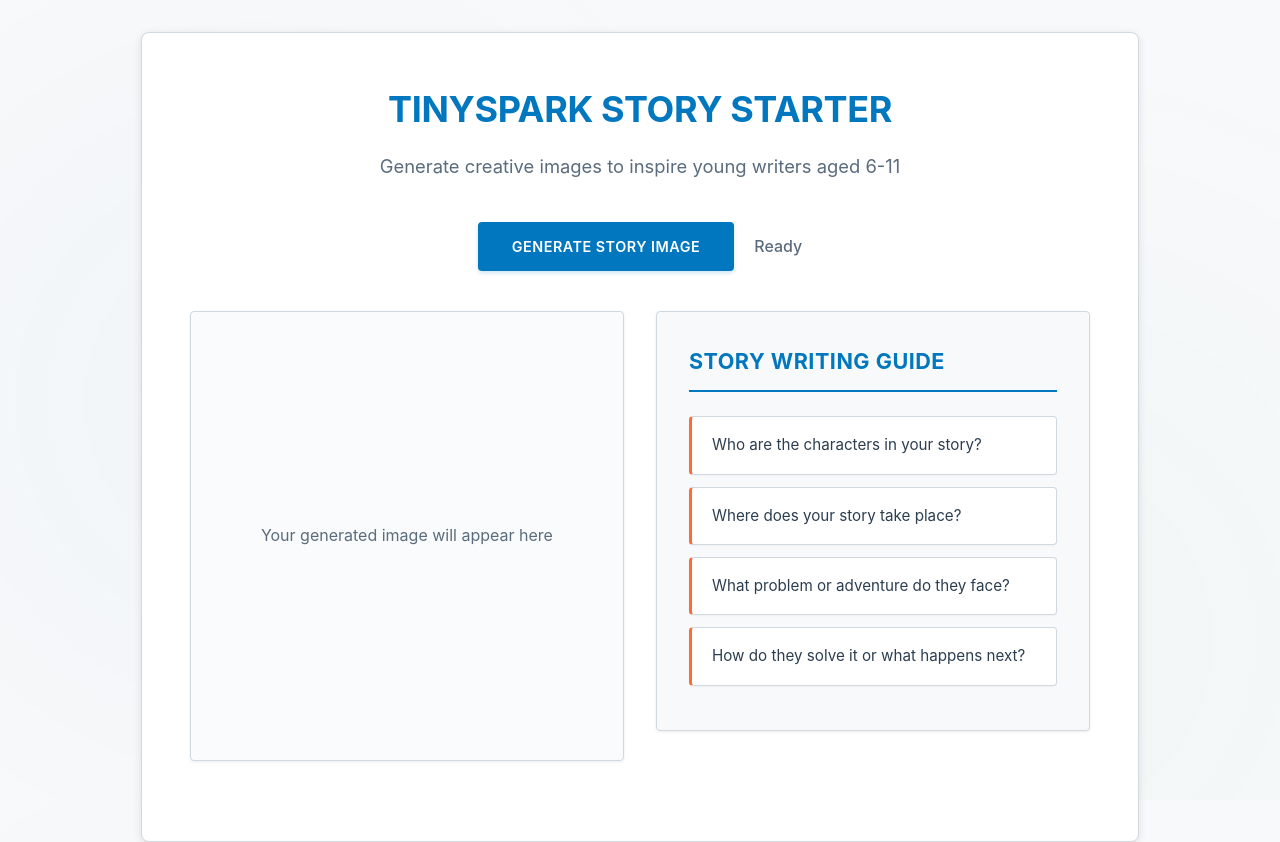
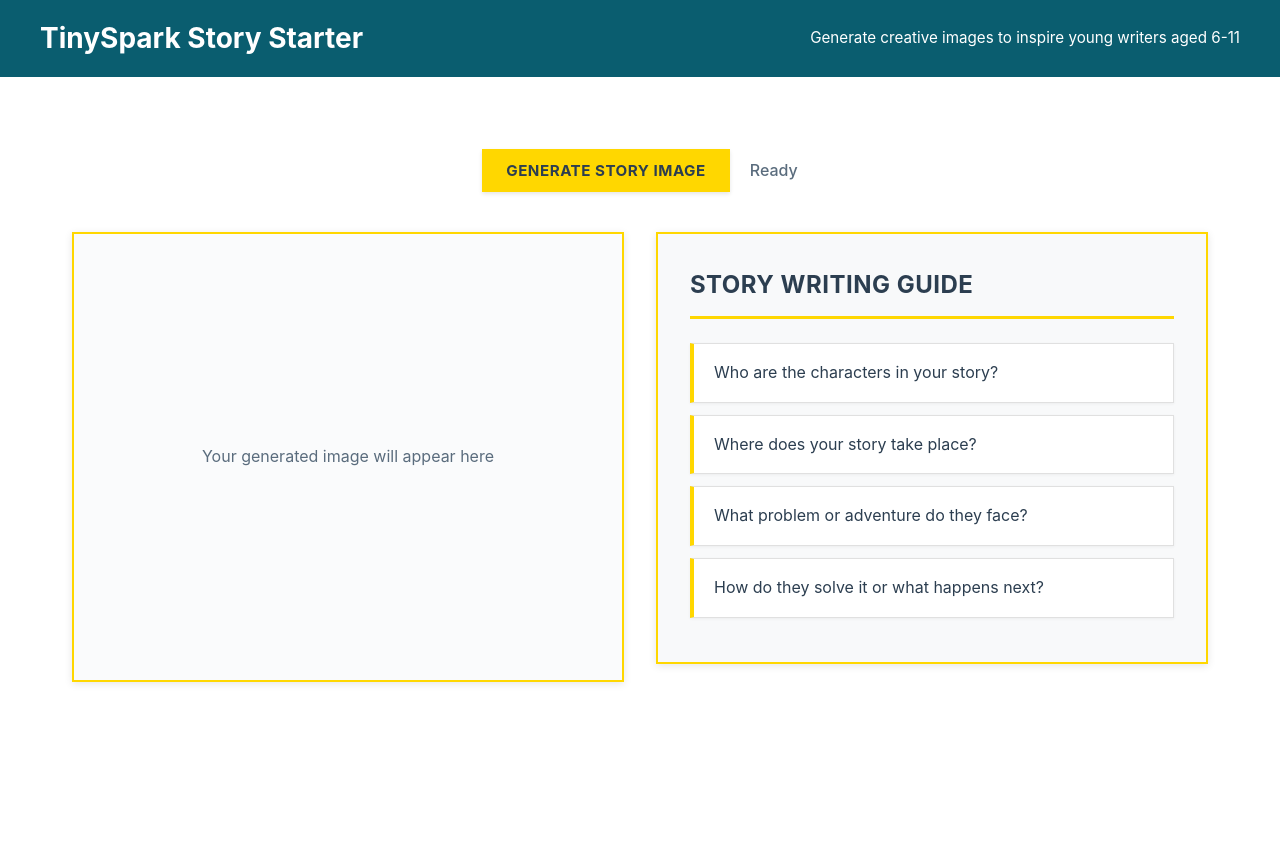
Before and after one commit to amraj2/tinyspark, a Flask app: page / in a window 1280 px wide. After the commit the page ends 684 px from the top, so only its background shows below. Run offline with Flask 3, Linux system fonts and the light colour scheme; data that the repository does not hold is empty.

Commit message:
img selection and theming refined.

```diff
--- a/app/routes.py
+++ b/app/routes.py
@@ -2,7 +2,7 @@ from flask import Blueprint, jsonify, render_template, request
 from .services.prompts import get_unused_prompt
 from .services.image_service import (
     generate_image_url,
-    get_random_existing_image,
+    get_all_existing_images,
     GENERATED_IMAGES_DIR,
 )
 
@@ -18,6 +18,17 @@ def index():
 @bp.get("/healthz")
 def healthz():
     return jsonify({"status": "ok"})
+
+
+@bp.get("/api/existing-images")
+def api_existing_images():
+    """Get list of all existing images."""
+    all_images = get_all_existing_images()
+    return jsonify({
+        "images": [
+            {"url": url, "prompt": prompt} for url, prompt in all_images
+        ]
+    })
 
 
 @bp.post("/api/random-image")
@@ -36,11 +47,24 @@ def api_random_image():
         image_url = generate_image_url(prompt)
         return jsonify({"prompt": prompt, "image_url": image_url})
     else:
-        # Get a random existing image from the generated folder
-        result = get_random_existing_image()
-        if result:
-            image_url, prompt = result
-            return jsonify({"prompt": prompt, "image_url": image_url})
+        # Get a specific image by index if provided
+        image_index = (
+            request.json.get("image_index", None)
+            if request.is_json
+            else None
+        )
+
+        all_images = get_all_existing_images()
+
+        if all_images:
+            if image_index is not None and 0 <= image_index < len(all_images):
+                # Return specific image by index
+                image_url, prompt = all_images[image_index]
+                return jsonify({"prompt": prompt, "image_url": image_url})
+            else:
+                # Return first image if no index specified
+                image_url, prompt = all_images[0]
+                return jsonify({"prompt": prompt, "image_url": image_url})
         else:
             # No existing images, generate a new one
             prompt = get_unused_prompt(GENERATED_IMAGES_DIR)
--- a/app/static/style.css
+++ b/app/static/style.css
@@ -1,16 +1,20 @@
 :root {
-  --primary: #0077be;
-  --primary-light: #0096d6;
-  --primary-dark: #005a8b;
-  --accent: #ff6b35;
-  --accent-light: #ff8c5a;
+  --ngk-teal: #0a5d6f;
+  --ngk-green: #7fc242;
+  --ngk-yellow: #ffd700;
+  --ngk-yellow-dark: #ffc107;
+  --primary: #0a5d6f;
+  --primary-light: #0d7a91;
+  --primary-dark: #084a58;
+  --accent: #ffd700;
+  --accent-dark: #ffc107;
+  --nav-green: #7fc242;
+  --nav-green-dark: #6ba835;
   --success: #00a86b;
-  --earth: #8b7355;
-  --bg-color: #f8f9fa;
-  --bg-gradient: linear-gradient(135deg, #e8f4f8 0%, #f0f7f0 100%);
+  --bg-color: #ffffff;
   --text-primary: #2c3e50;
   --text-secondary: #5a6c7d;
-  --border-color: #d1d9e0;
+  --border-color: #e0e0e0;
 }
 
 * {
@@ -26,34 +30,72 @@ html, body {
 body {
   font-family: -apple-system, BlinkMacSystemFont, 'Segoe UI', 'Roboto', 'Oxygen', 'Ubuntu', 'Cantarell', 'Fira Sans', 'Droid Sans', 'Helvetica Neue', sans-serif;
   background: var(--bg-color);
-  background-image:
-    radial-gradient(circle at 20% 50%, rgba(0, 119, 190, 0.03) 0%, transparent 50%),
-    radial-gradient(circle at 80% 80%, rgba(0, 168, 107, 0.03) 0%, transparent 50%);
-  background-attachment: fixed;
   color: var(--text-primary);
-  padding: 2rem 1rem;
+  padding: 0;
+  margin: 0;
   min-height: 100vh;
   line-height: 1.6;
 }
 
 .container {
-  max-width: 80%;
+  max-width: 100%;
   margin: 0 auto;
-  padding: 3rem;
-  border-radius: 8px;
+  padding: 0;
   background: white;
-  box-shadow: 0 2px 8px rgba(0,0,0,0.1);
-  border: 1px solid var(--border-color);
+}
+
+.header-section {
+  background: var(--ngk-teal);
+  padding: 1rem 2rem;
+  color: white;
+}
+
+.header-content {
+  max-width: 1200px;
+  margin: 0 auto;
+  display: flex;
+  justify-content: space-between;
+  align-items: center;
+  gap: 2rem;
+}
+
+.header-subtitle {
+  color: white;
+  font-size: 0.95rem;
+  margin: 0;
+  font-weight: 400;
+  text-align: right;
+  line-height: 1.5;
+  flex-shrink: 0;
+}
+
+@media (max-width: 768px) {
+  .header-content {
+    flex-direction: column;
+    align-items: flex-start;
+    gap: 0.75rem;
+  }
+
+  .header-subtitle {
+    text-align: left;
+    font-size: 0.85rem;
+  }
+}
+
+.main-content {
+  max-width: 1200px;
+  margin: 0 auto;
+  padding: 2rem;
 }
 
 h1 {
-  font-size: 2.25rem;
-  margin: 0 0 0.75rem 0;
-  color: var(--primary);
-  text-align: center;
+  font-size: 2.5rem;
+  margin: 0 0 1rem 0;
+  color: var(--text-primary);
+  text-align: left;
   font-weight: 700;
-  letter-spacing: -0.01em;
-  text-transform: uppercase;
+  letter-spacing: 0;
+  text-transform: none;
 }
 
 .subtitle {
@@ -66,31 +108,29 @@ h1 {
 }
 
 .kid-button {
-  font-size: 1rem;
-  font-weight: 600;
-  padding: 0.875rem 2rem;
-  border-radius: 4px;
-  border: 2px solid var(--primary);
-  background: var(--primary);
-  color: white;
+  font-size: 0.95rem;
+  font-weight: 700;
+  padding: 0.75rem 1.5rem;
+  border-radius: 0;
+  border: none;
+  background: var(--ngk-yellow);
+  color: var(--text-primary);
   cursor: pointer;
-  box-shadow: 0 2px 4px rgba(0, 119, 190, 0.2);
+  box-shadow: 0 2px 4px rgba(0,0,0,0.1);
   transition: all 0.2s ease;
   font-family: inherit;
   letter-spacing: 0.5px;
   text-transform: uppercase;
-  font-size: 0.9rem;
 }
 
 .kid-button:hover {
-  background: var(--primary-dark);
-  border-color: var(--primary-dark);
-  box-shadow: 0 4px 8px rgba(0, 119, 190, 0.3);
+  background: var(--ngk-yellow-dark);
+  box-shadow: 0 3px 6px rgba(0,0,0,0.15);
 }
 
 .kid-button:active {
   transform: translateY(1px);
-  box-shadow: 0 1px 2px rgba(0, 119, 190, 0.2);
+  box-shadow: 0 1px 2px rgba(0,0,0,0.1);
 }
 
 .kid-button:disabled {
@@ -114,15 +154,15 @@ h1 {
 }
 
 .image-container {
-  border-radius: 4px;
+  border-radius: 0;
   overflow: hidden;
-  border: 1px solid var(--border-color);
+  border: 2px solid var(--ngk-yellow);
   background: #fafbfc;
   min-height: 450px;
   display: flex;
   align-items: center;
   justify-content: center;
-  box-shadow: 0 1px 3px rgba(0,0,0,0.08);
+  box-shadow: 0 2px 8px rgba(0,0,0,0.1);
 }
 
 .image-container img {
@@ -140,22 +180,22 @@ h1 {
 .prompt-box {
   background: #f0f7fa;
   padding: 1.25rem 1.75rem;
-  border-radius: 4px;
+  border-radius: 0;
   margin: 1.5rem 0;
-  border-left: 4px solid var(--primary);
+  border-left: 4px solid var(--ngk-green);
   font-size: 1rem;
   color: var(--text-primary);
-  font-weight: 500;
+  font-weight: 600;
   border: 1px solid var(--border-color);
-  border-left: 4px solid var(--primary);
+  border-left: 4px solid var(--ngk-green);
 }
 
 .tips-section {
   background: #f8f9fa;
   padding: 2rem;
-  border-radius: 4px;
-  border: 1px solid var(--border-color);
-  box-shadow: 0 1px 3px rgba(0,0,0,0.08);
+  border-radius: 0;
+  border: 2px solid var(--ngk-yellow);
+  box-shadow: 0 2px 8px rgba(0,0,0,0.1);
   position: sticky;
   top: 2rem;
   max-height: calc(100vh - 4rem);
@@ -163,13 +203,13 @@ h1 {
 }
 
 .tips-section h3 {
-  font-size: 1.35rem;
+  font-size: 1.5rem;
   margin: 0 0 1.5rem 0;
-  color: var(--primary);
+  color: var(--text-primary);
   font-weight: 700;
   text-transform: uppercase;
   letter-spacing: 0.5px;
-  border-bottom: 2px solid var(--primary);
+  border-bottom: 3px solid var(--ngk-yellow);
   padding-bottom: 0.75rem;
 }
 
@@ -180,15 +220,15 @@ h1 {
 }
 
 .tips-section li {
-  font-size: 0.95rem;
+  font-size: 1rem;
   padding: 1rem 1.25rem;
   margin: 0.75rem 0;
   background: white;
-  border-radius: 4px;
-  border-left: 3px solid var(--accent);
+  border-radius: 0;
+  border-left: 4px solid var(--ngk-yellow);
   border: 1px solid var(--border-color);
-  border-left: 3px solid var(--accent);
-  box-shadow: 0 1px 2px rgba(0,0,0,0.04);
+  border-left: 4px solid var(--ngk-yellow);
+  box-shadow: 0 1px 3px rgba(0,0,0,0.05);
   color: var(--text-primary);
   line-height: 1.6;
 }
@@ -244,7 +284,7 @@ h1 {
 .loading-title {
   font-size: 2.25rem;
   font-weight: 700;
-  color: var(--primary);
+  color: var(--ngk-teal);
   animation: pulse 2s ease infinite;
   margin-bottom: 1.5rem;
   text-transform: uppercase;
@@ -273,19 +313,19 @@ h1 {
   width: 100%;
   height: 100%;
   border: 6px solid transparent;
-  border-top-color: var(--primary);
+  border-top-color: var(--ngk-teal);
   border-radius: 50%;
   animation: spin 1s linear infinite;
 }
 
 .spinner-ring:nth-child(2) {
-  border-top-color: var(--accent);
+  border-top-color: var(--ngk-green);
   animation-delay: 0.2s;
   animation-duration: 1.2s;
 }
 
 .spinner-ring:nth-child(3) {
-  border-top-color: var(--success);
+  border-top-color: var(--ngk-yellow);
   animation-delay: 0.4s;
   animation-duration: 1.4s;
 }
--- a/app/templates/index.html
+++ b/app/templates/index.html
@@ -7,9 +7,14 @@
     <link rel="stylesheet" href="{{ url_for('static', filename='style.css') }}" />
   </head>
   <body>
+    <div class="header-section">
+      <div class="header-content">
+        <h1 style="color: white; margin: 0; font-size: 1.75rem; font-weight: 700;">TinySpark Story Starter</h1>
+        <p class="header-subtitle">Generate creative images to inspire young writers aged 6-11</p>
+      </div>
+    </div>
     <main class="container">
-      <h1>TinySpark Story Starter</h1>
-      <p class="subtitle">Generate creative images to inspire young writers aged 6-11</p>
+      <div class="main-content">
 
       <div class="button-container">
         <button id="generateBtn" class="kid-button">Generate Story Image</button>
@@ -35,6 +40,7 @@
             <li>How do they solve it or what happens next?</li>
           </ul>
         </section>
+      </div>
       </div>
     </main>
 
@@ -67,7 +73,8 @@
       const loadingOverlay = document.getElementById('loadingOverlay');
       const loadingSubtitle = document.getElementById('loadingSubtitle');
 
-      let clickCount = 0;
+      let allImages = [];
+      let currentImageIndex = 0;
       let subtitleInterval = null;
 
       const funMessages = [
@@ -98,17 +105,41 @@
         }
       }
 
+      async function loadAllImages() {
+        try {
+          const res = await fetch('/api/existing-images');
+          if (res.ok) {
+            const data = await res.json();
+            allImages = data.images || [];
+            // Shuffle the array for random order
+            for (let i = allImages.length - 1; i > 0; i--) {
+              const j = Math.floor(Math.random() * (i + 1));
+              [allImages[i], allImages[j]] = [allImages[j], allImages[i]];
+            }
+          }
+        } catch (e) {
+          console.error('Failed to load images:', e);
+        }
+      }
+
       async function getRandomImage() {
         try {
-          clickCount++;
+          // Load all images if we haven't yet
+          if (allImages.length === 0) {
+            await loadAllImages();
+          }
 
-          // On 3rd click, generate a new image; otherwise use existing
-          const generateNew = clickCount === 3;
+          // Check if we've shown all existing images
+          const allImagesShown = currentImageIndex >= allImages.length;
+          const generateNew = allImagesShown;
 
           if (generateNew) {
             showLoadingOverlay();
             statusEl.textContent = 'Generating new image...';
-            clickCount = 0; // Reset counter after generating new image
+            // Reset index after generating new image
+            currentImageIndex = 0;
+            // Reload images to include the new one
+            await loadAllImages();
           } else {
             statusEl.textContent = 'Loading image...';
           }
@@ -123,7 +154,10 @@
             headers: {
               'Content-Type': 'application/json',
             },
-            body: JSON.stringify({ generate_new: generateNew }),
+            body: JSON.stringify({
+              generate_new: generateNew,
+              image_index: generateNew ? null : currentImageIndex
+            }),
           });
 
           if (!res.ok) throw new Error('Request failed');
@@ -137,6 +171,11 @@
             img.style.display = 'block';
             placeholder.style.display = 'none';
             hideLoadingOverlay();
+
+            // Increment index for next time (unless we just generated new)
+            if (!generateNew) {
+              currentImageIndex++;
+            }
           };
 
           statusEl.textContent = 'Complete';
@@ -149,6 +188,9 @@
         }
       }
 
+      // Load images on page load
+      loadAllImages();
+
       btn.addEventListener('click', getRandomImage);
     </script>
   </body>
```
Also changed, not shown: app/services/image_service.py (+33 -15 lines).
